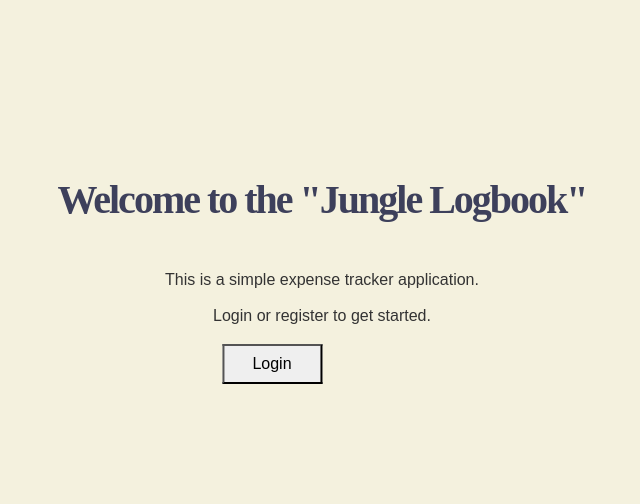
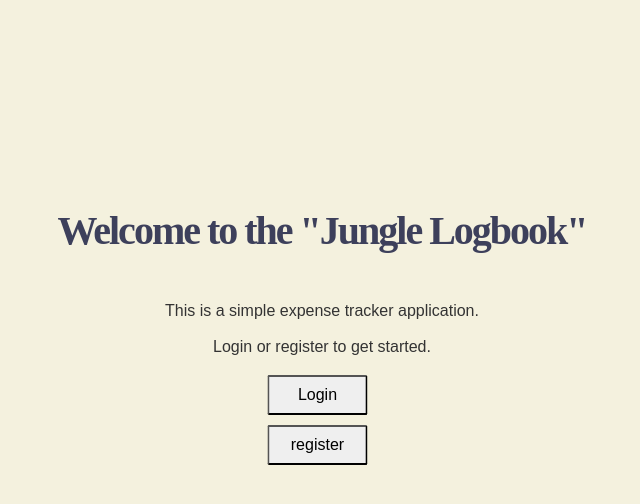
Before and after one commit to GabrielAlexandratos/2025-SE-GA-JungleLogbook, a Flask app: page / in a window 1280 px wide. Shown: the top 504 px of the page, without its empty margins (318-958 px from the left). Run offline with Flask 3, Linux system fonts and the light colour scheme.

Commit message:
styling index buttons

```diff
--- a/src/expense_tracker/forms.py
+++ b/src/expense_tracker/forms.py
@@ -5,6 +5,7 @@ from wtforms.validators import DataRequired, Length
 
 class ExpenseForm(FlaskForm):
     user = StringField('User', validators=[DataRequired('Required')], render_kw={'placeholder': 'Email'}, default='this.user or whatever')
+    # Get form.username.data from auth.py
     title = StringField('Title', validators=[DataRequired('Title is required and a minimum of 2 characters'), Length(min=2, max=50)], render_kw={'placeholder': 'e.g. IGA'})
     category = StringField('Category', validators=[DataRequired(), Length(min=2, max=50)], render_kw={'placeholder': 'e.g. Groceries'})
     amount = FloatField('Amount', validators=[DataRequired()])
--- a/src/expense_tracker/static/styles.css
+++ b/src/expense_tracker/static/styles.css
@@ -31,15 +31,21 @@ a {
 }
 
 button{
+    display: block;
+    position: relative;
+    border-radius: 2px;
+    left: 210px;
+    margin-top: 10px;
+
     width: 100px;
     height: 40px;
-    margin-right: 100px;
 }
 
 .landing-container {
     position: absolute;
     left: 50%;
-    top: 35%;
+    top: 42%;
+
     transform: translate(-50%, -50%);
     text-align: center;
 }
--- a/src/expense_tracker/templates/index.html
+++ b/src/expense_tracker/templates/index.html
@@ -11,11 +11,10 @@
     <a href="auth/login">
         <button>Login</button>
     </a>
-    <!--
     <a href="auth/register">
         <button>register</button>
     </a>
--->
+
 
 </div>
 {% endblock %}
```
